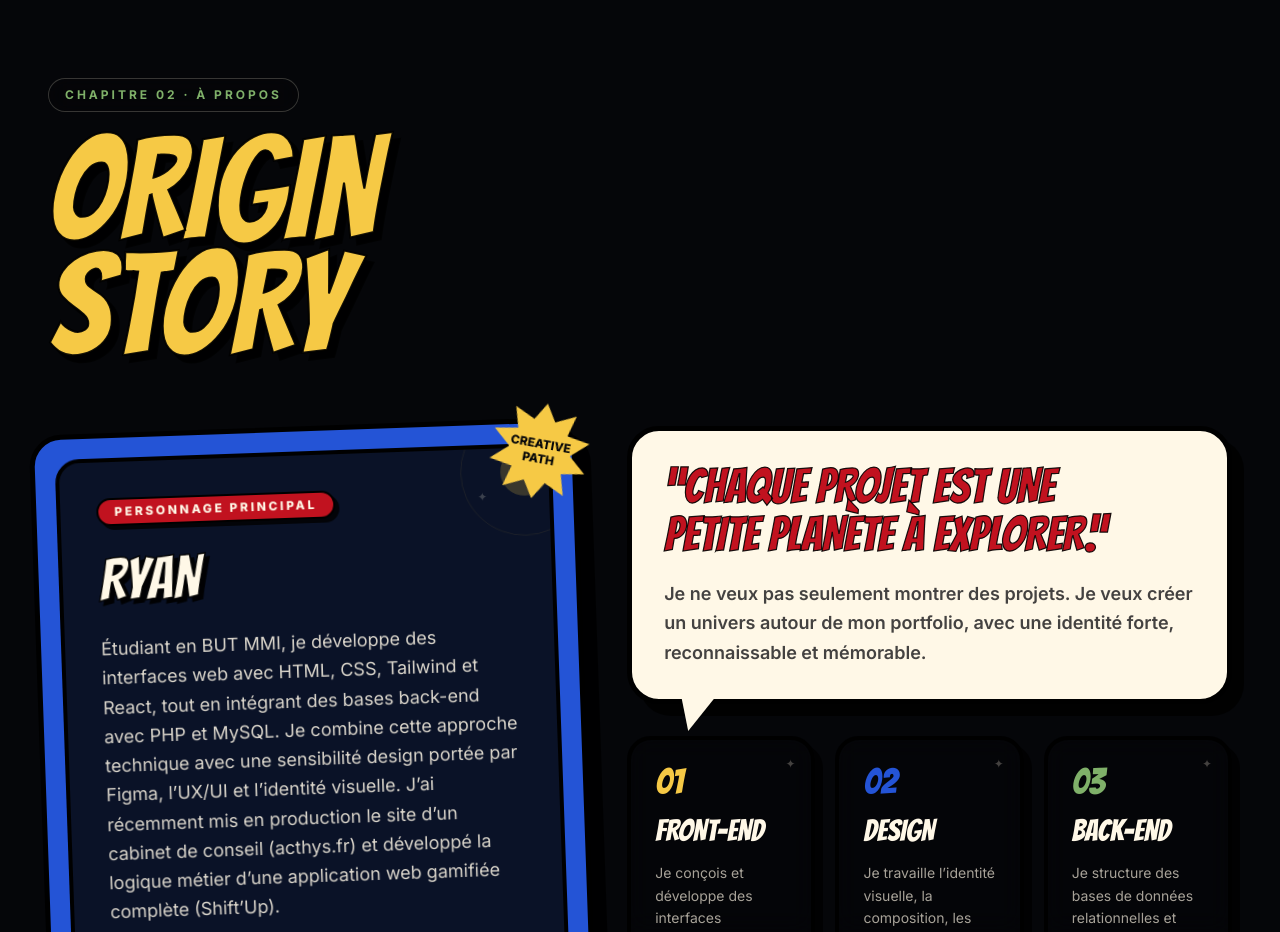
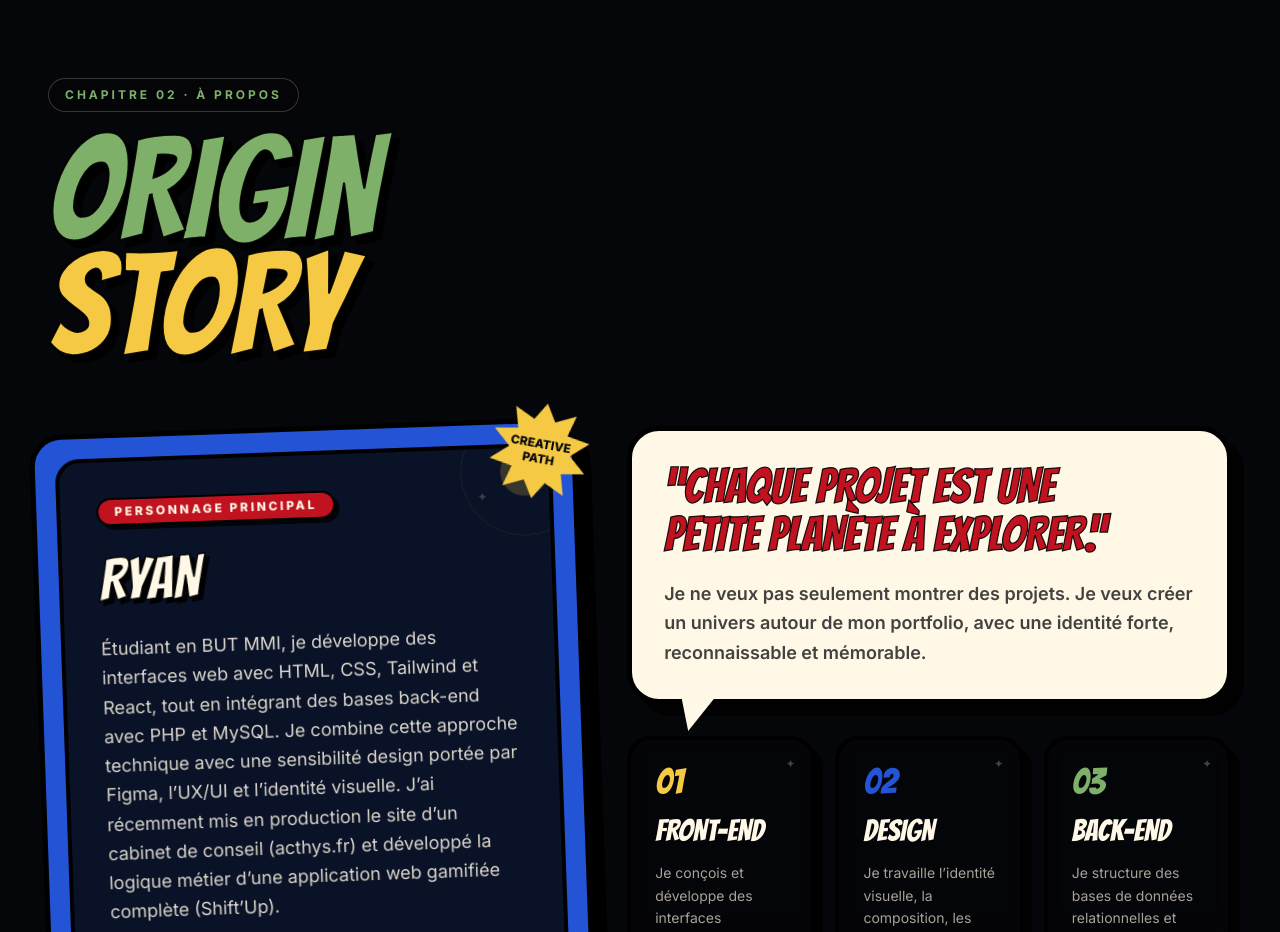
Before and after one commit to GoatDRyan/portfolio, a React (Vite) app: page / in a window 1280 px wide. Shown: the part 960-1892 px from the top of the page. Built offline with nearby package versions, Linux system fonts and the light colour scheme.

Commit message:
section about

```diff
--- a/src/components/home/AboutSection.jsx
+++ b/src/components/home/AboutSection.jsx
@@ -54,11 +54,11 @@ function AboutSection() {
 
           <motion.h2
             variants={fadeUp}
-            className="font-display text-[clamp(8rem,13vw,9rem)] uppercase leading-[0.8] text-comic-yellow drop-shadow-[7px_7px_0_rgba(0,0,0,0.85)] [-webkit-text-stroke:2px_rgba(0,0,0,0.9)]"
+            className="font-display text-[clamp(8rem,13vw,9rem)] uppercase leading-[0.8] text-comic-green drop-shadow-[7px_7px_0_rgba(0,0,0,0.85)] [-webkit-text-stroke:2px_rgba(0,0,0,0.9)]"
           >
             {t.titleLine1}
             <br />
-            {t.titleLine2}
+            <span className="text-comic-yellow">{t.titleLine2}</span>
           </motion.h2>
         </motion.div>
 
```
